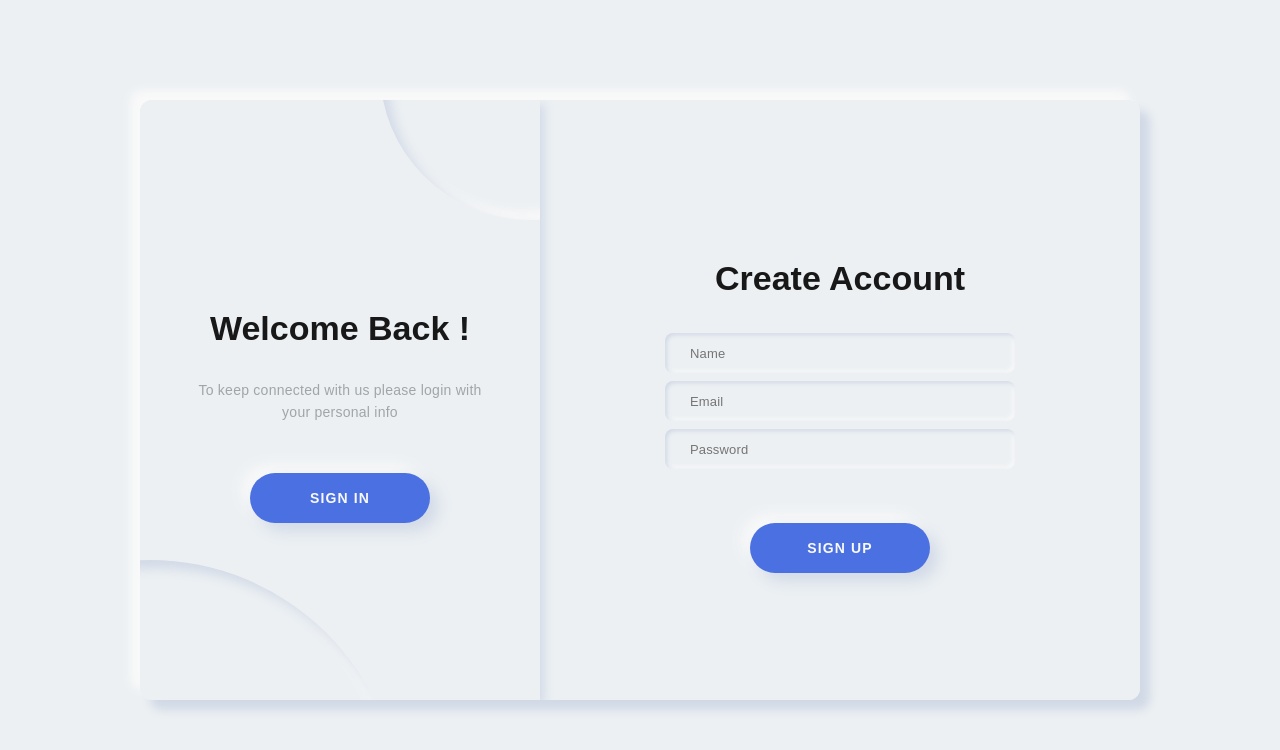
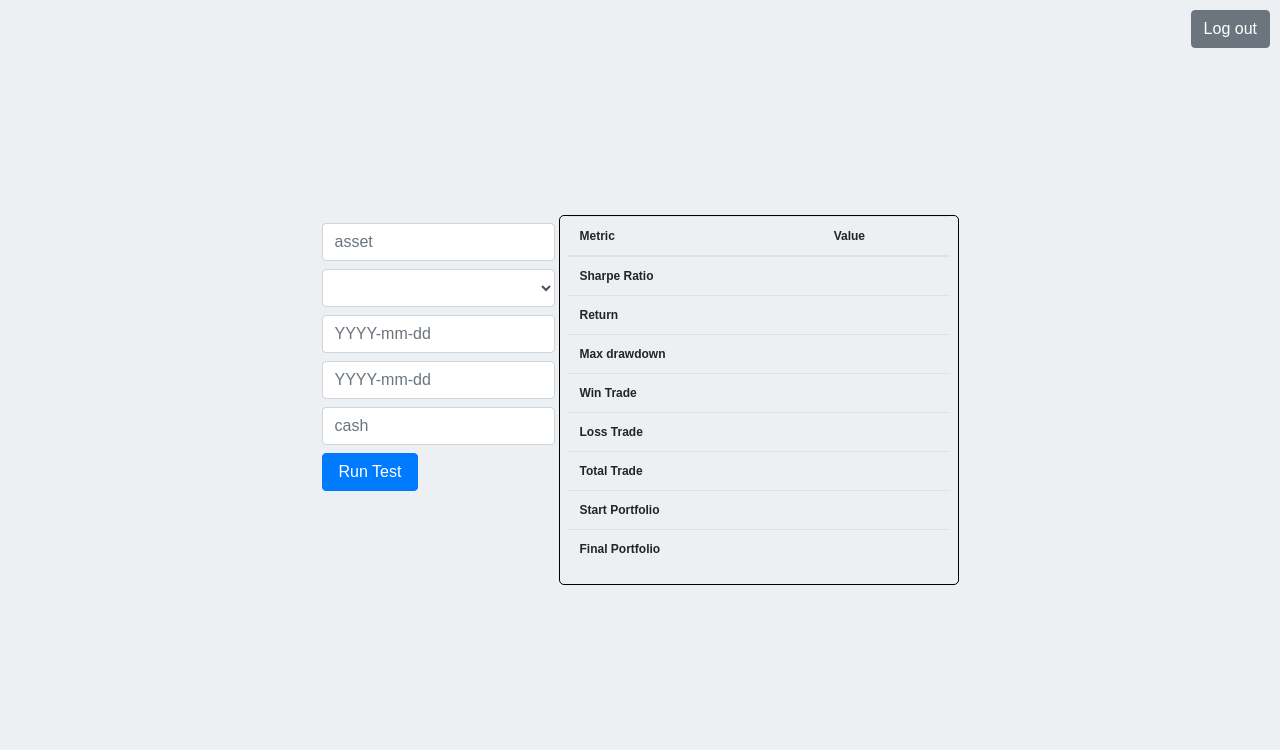
Before and after one commit to TenAcademy/backtesting, a React (Create React App) app in the folder presentation/: page / in a window 1280 px wide. Before the commit this address led to /login. Shown: the top 750 px of the page. Built offline with nearby package versions, Linux system fonts and the light colour scheme; sample sign-in values are in the browser's storage.

Commit message:
modify session functionality

```diff
--- a/presentation/src/components/ProtectedRoute.js
+++ b/presentation/src/components/ProtectedRoute.js
@@ -3,7 +3,7 @@ import { Navigate, Outlet } from "react-router-dom";
 
 const ProtectedRoute = () => {
 
-    const isAuthenticated = localStorage.getItem("token");
+    const isAuthenticated = localStorage.getItem("user");
 
 
     return (
--- a/presentation/src/pages/Home.js
+++ b/presentation/src/pages/Home.js
@@ -27,11 +27,16 @@ const Home = () => {
         setresult({...response.data})
 
     }
+    const logout = (e)=>{
+        e.preventDefault()
+        window.localStorage.clear()
+        window.location("/")
+    }
 
   return (
     <div>
 
-        <button className='btn btn-secondary' style={{"position":"absolute","top":"10px","right":"10px"}}>Log out</button>
+        <button className='btn btn-secondary' onClick={logout} style={{"position":"absolute","top":"10px","right":"10px"}}>Log out</button>
 
         <div className="d-flex w-100">
         <form action="" onSubmit={test}>
--- a/presentation/src/pages/Login.js
+++ b/presentation/src/pages/Login.js
@@ -53,6 +53,8 @@ const Login = () => {
 
         if(success){
             // window.alert("Success")
+            window.localStorage.clear()
+            window.localStorage("user",email)
             window.location="/"
         }
         else{
```
